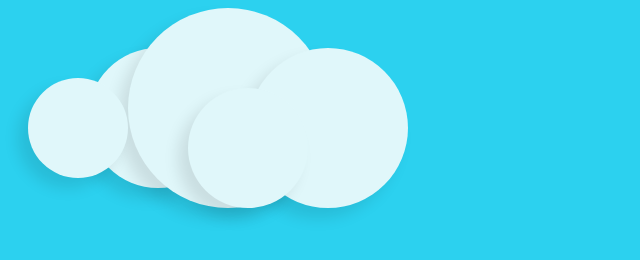
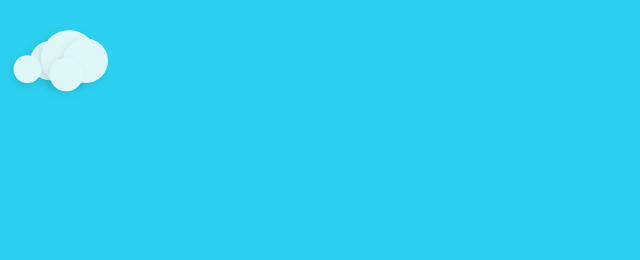
Before and after one commit to autiinpu2/Meteo, a plain HTML site: page index.html in a window 1280 px wide. Shown: the whole page, without its empty margins (0-640 px from the left). Drawn offline with Linux system fonts and the light colour scheme.

Commit message:
cloud is nonw a svg

```diff
--- a/index.html
+++ b/index.html
@@ -7,12 +7,8 @@
     <link href="style.css" rel="stylesheet">
 </head>
 <body>
-    <div class="nuage">
-        <div class="cercle cercle1"></div>
-        <div class="cercle cercle2"></div>
-        <div class="cercle cercle3"></div>
-        <div class="cercle cercle4"></div>
-        <div class="cercle cercle5"></div>
-    </div>
+    <object data="/Assets/cloud.svg" type="image/svg+xml" width="100" height="100">
+        Votre navigateur ne supporte pas les SVG.
+      </object>
 </body>
 </html>
```
Also changed, not shown: Assets/cloud.svg (added).
